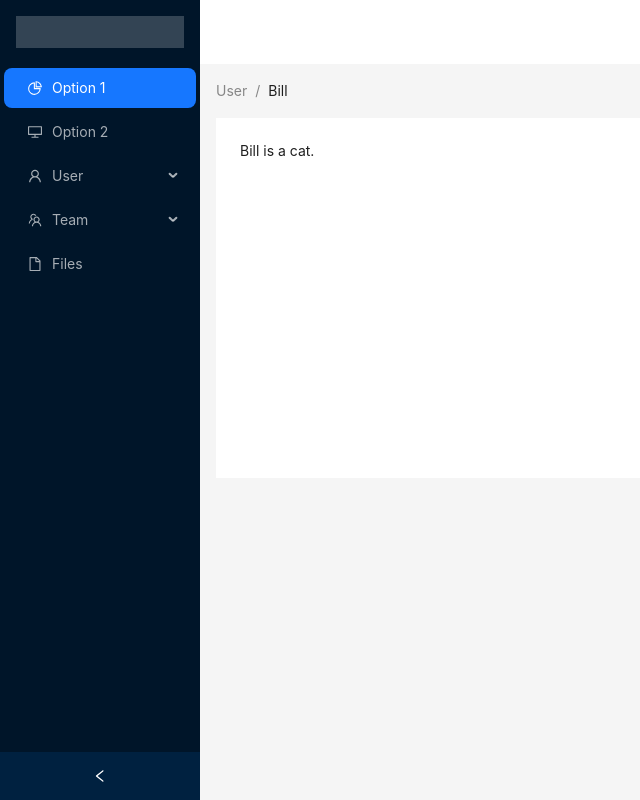
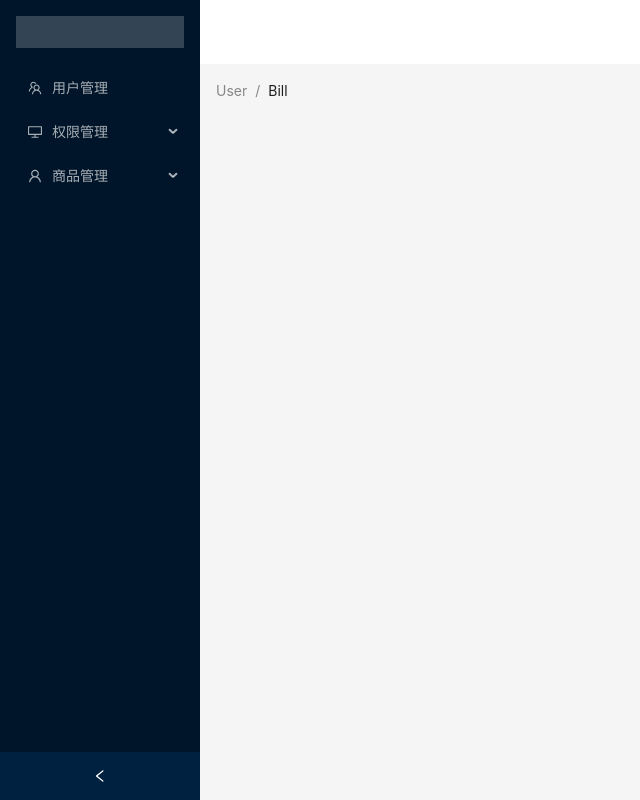
Before and after one commit to sdrpsps/react-cms, a React (Vite) app: page / in a window 1280 px wide. Shown: the whole page, without its empty margins (0-640 px from the left). Built offline with nearby package versions, Linux system fonts and the light colour scheme; sample sign-in values are in the browser's storage.

Commit message:
feat: 🎨 从主页拆分侧边栏、头部、面包屑组件

```diff
--- /dev/null
+++ b/src/components/Dashboard/components/Breadcrumb/index.tsx
@@ -0,0 +1,12 @@
+import { Breadcrumb } from 'antd';
+
+function CustBreadcrumb() {
+  return (
+    <Breadcrumb style={{ margin: '16px 0' }}>
+      <Breadcrumb.Item>User</Breadcrumb.Item>
+      <Breadcrumb.Item>Bill</Breadcrumb.Item>
+    </Breadcrumb>
+  );
+}
+
+export default CustBreadcrumb;
--- /dev/null
+++ b/src/components/Dashboard/components/Header/index.tsx
@@ -0,0 +1,12 @@
+import { theme } from 'antd';
+import { Header } from 'antd/es/layout/layout';
+
+function CustHeader() {
+  const {
+    token: { colorBgContainer },
+  } = theme.useToken();
+
+  return <Header style={{ padding: 0, background: colorBgContainer }} />;
+}
+
+export default CustHeader;
--- /dev/null
+++ b/src/components/Dashboard/components/Sider/index.tsx
@@ -0,0 +1,42 @@
+import React, { useState } from 'react';
+import { DesktopOutlined, FileOutlined, PieChartOutlined, TeamOutlined, UserOutlined } from '@ant-design/icons';
+import { Menu, MenuProps } from 'antd';
+import Sider from 'antd/es/layout/Sider';
+
+function CustSider() {
+  const [collapsed, setCollapsed] = useState(false);
+
+  type MenuItem = Required<MenuProps>['items'][number];
+
+  // eslint-disable-next-line max-params
+  function getItem(label: React.ReactNode, key: React.Key, icon?: React.ReactNode, children?: MenuItem[]): MenuItem {
+    // eslint-disable-next-line @typescript-eslint/consistent-type-assertions
+    return {
+      key,
+      icon,
+      children,
+      label,
+    } as MenuItem;
+  }
+
+  const items: MenuItem[] = [
+    getItem('用户管理', 'user', <TeamOutlined />),
+    getItem('权限管理', 'permission', <DesktopOutlined />, [
+      getItem('角色列表', 'roleList'),
+      getItem('权限列表', 'rightList'),
+    ]),
+    getItem('商品管理', 'good', <UserOutlined />, [
+      getItem('商品列表', 'goodsList'),
+      getItem('分类参数', 'goodsParam'),
+      getItem('商品分类', 'goodsCategory'),
+    ]),
+  ];
+  return (
+    <Sider collapsible collapsed={collapsed} onCollapse={(value) => setCollapsed(value)}>
+      <div style={{ height: 32, margin: 16, background: 'rgba(255, 255, 255, 0.2)' }} />
+      <Menu theme="dark" defaultSelectedKeys={['1']} mode="inline" items={items} />
+    </Sider>
+  );
+}
+
+export default CustSider;
--- a/src/components/Dashboard/index.tsx
+++ b/src/components/Dashboard/index.tsx
@@ -1,53 +1,24 @@
-import { DesktopOutlined, FileOutlined, PieChartOutlined, TeamOutlined, UserOutlined } from '@ant-design/icons';
-import type { MenuProps } from 'antd';
-import { Breadcrumb, Layout, Menu, theme } from 'antd';
-import React, { useState } from 'react';
+import React from 'react';
 import { Outlet } from 'react-router-dom';
-
-const { Header, Content, Sider } = Layout;
-
-type MenuItem = Required<MenuProps>['items'][number];
-
-// eslint-disable-next-line max-params
-function getItem(label: React.ReactNode, key: React.Key, icon?: React.ReactNode, children?: MenuItem[]): MenuItem {
-  // eslint-disable-next-line @typescript-eslint/consistent-type-assertions
-  return {
-    key,
-    icon,
-    children,
-    label,
-  } as MenuItem;
-}
-
-const items: MenuItem[] = [
-  getItem('Option 1', '1', <PieChartOutlined />),
-  getItem('Option 2', '2', <DesktopOutlined />),
-  getItem('User', 'sub1', <UserOutlined />, [getItem('Tom', '3'), getItem('Bill', '4'), getItem('Alex', '5')]),
-  getItem('Team', 'sub2', <TeamOutlined />, [getItem('Team 1', '6'), getItem('Team 2', '8')]),
-  getItem('Files', '9', <FileOutlined />),
-];
+import { Layout } from 'antd';
+import { Content } from 'antd/es/layout/layout';
+import CustBreadcrumb from './components/Breadcrumb';
+import CustHeader from './components/Header';
+import CustSider from './components/Sider';
 
 const Dashboard: React.FC = () => {
-  const [collapsed, setCollapsed] = useState(false);
-  const {
-    token: { colorBgContainer },
-  } = theme.useToken();
 
   return (
     <Layout style={{ minHeight: '100vh' }}>
-      <Sider collapsible collapsed={collapsed} onCollapse={(value) => setCollapsed(value)}>
-        <div style={{ height: 32, margin: 16, background: 'rgba(255, 255, 255, 0.2)' }} />
-        <Menu theme="dark" defaultSelectedKeys={['1']} mode="inline" items={items} />
-      </Sider>
+      {/* 拆分侧边栏 */}
+      <CustSider />
       <Layout className="site-layout">
-        <Header style={{ padding: 0, background: colorBgContainer }} />
+        {/* 拆分头部 */}
+        <CustHeader />
         <Content style={{ margin: '0 16px' }}>
-          <Breadcrumb style={{ margin: '16px 0' }}>
-            <Breadcrumb.Item>User</Breadcrumb.Item>
-            <Breadcrumb.Item>Bill</Breadcrumb.Item>
-          </Breadcrumb>
+          {/* 拆分面包屑 */}
+          <CustBreadcrumb />
           <Outlet />
-          <div style={{ padding: 24, minHeight: 360, background: colorBgContainer }}>Bill is a cat.</div>
         </Content>
       </Layout>
     </Layout>
```
